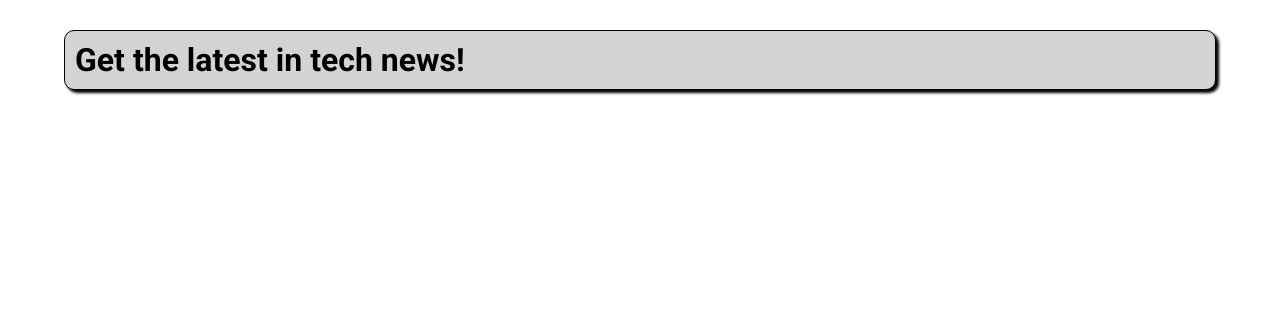
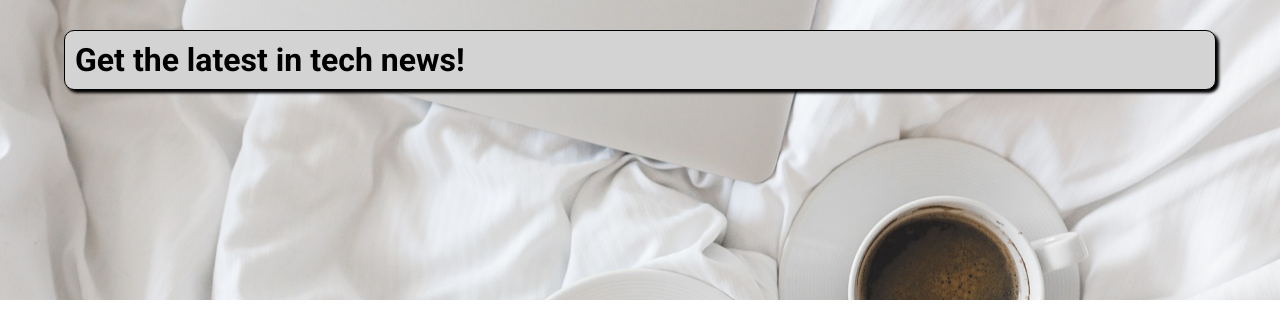
Before and after one commit to jeffday90/nuxt-blog, a Nuxt app: page / in a window 1280 px wide. Shown: the top 329 px of the page. Built offline with nearby package versions, Linux system fonts and the light colour scheme; grey boxes are pictures that could not be loaded.

Commit message:
Added static background asset.

```diff
--- a/assets/variables.scss
+++ /dev/null
@@ -1,4 +0,0 @@
-// Ref: https://github.com/nuxt-community/vuetify-module#customvariables
-//
-// The variables you want to modify
-// $font-size-root: 20px;
--- a/pages/index.vue
+++ b/pages/index.vue
@@ -39,6 +39,7 @@ export default {
   position: relative;
   padding: 30px;
   box-sizing: border-box;
+  background-image: url('~assets/images/main-page-background.jpg');
   background-position: center;
   background-size: cover;
 }
```
Also changed, not shown: assets/README.md (deleted), assets/images/main-page-background.jpg (added).
